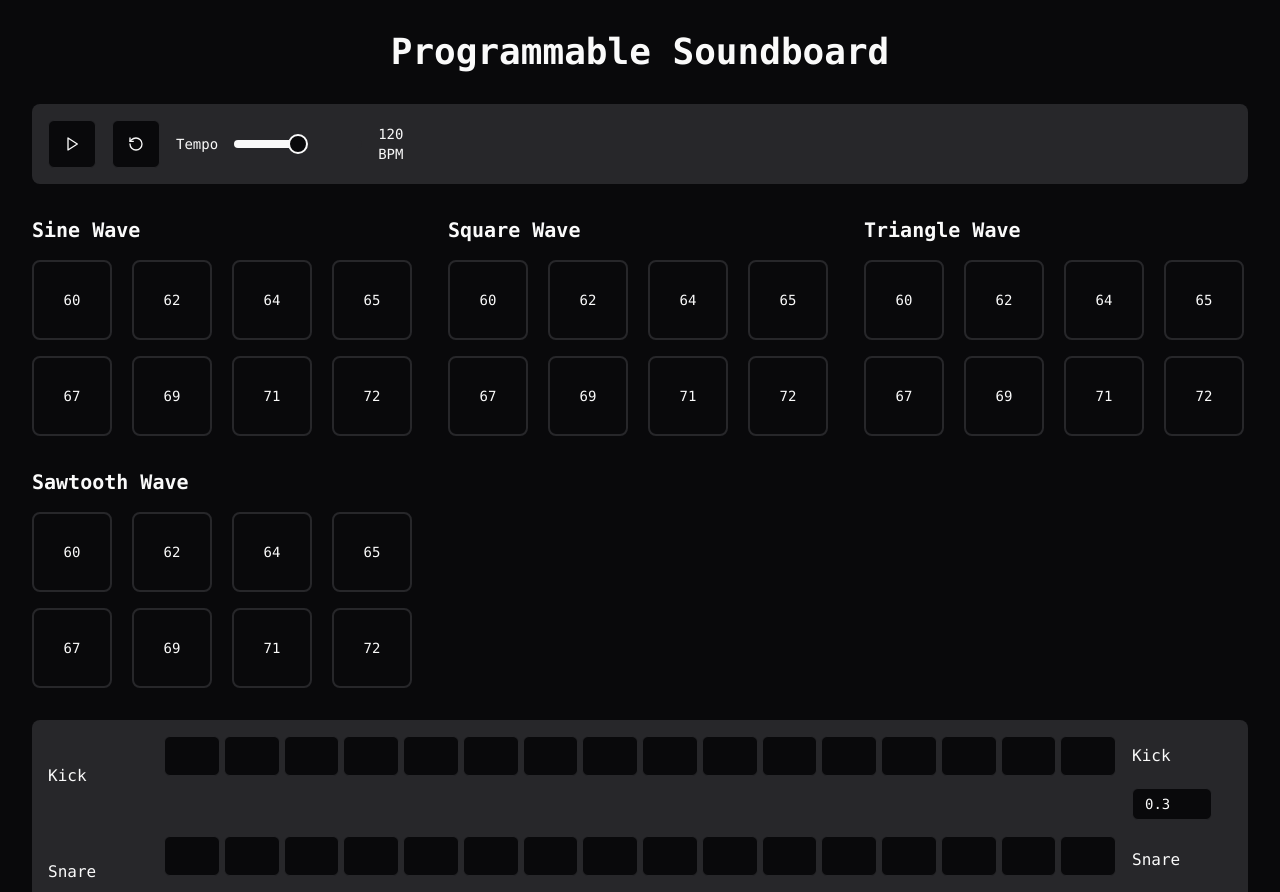
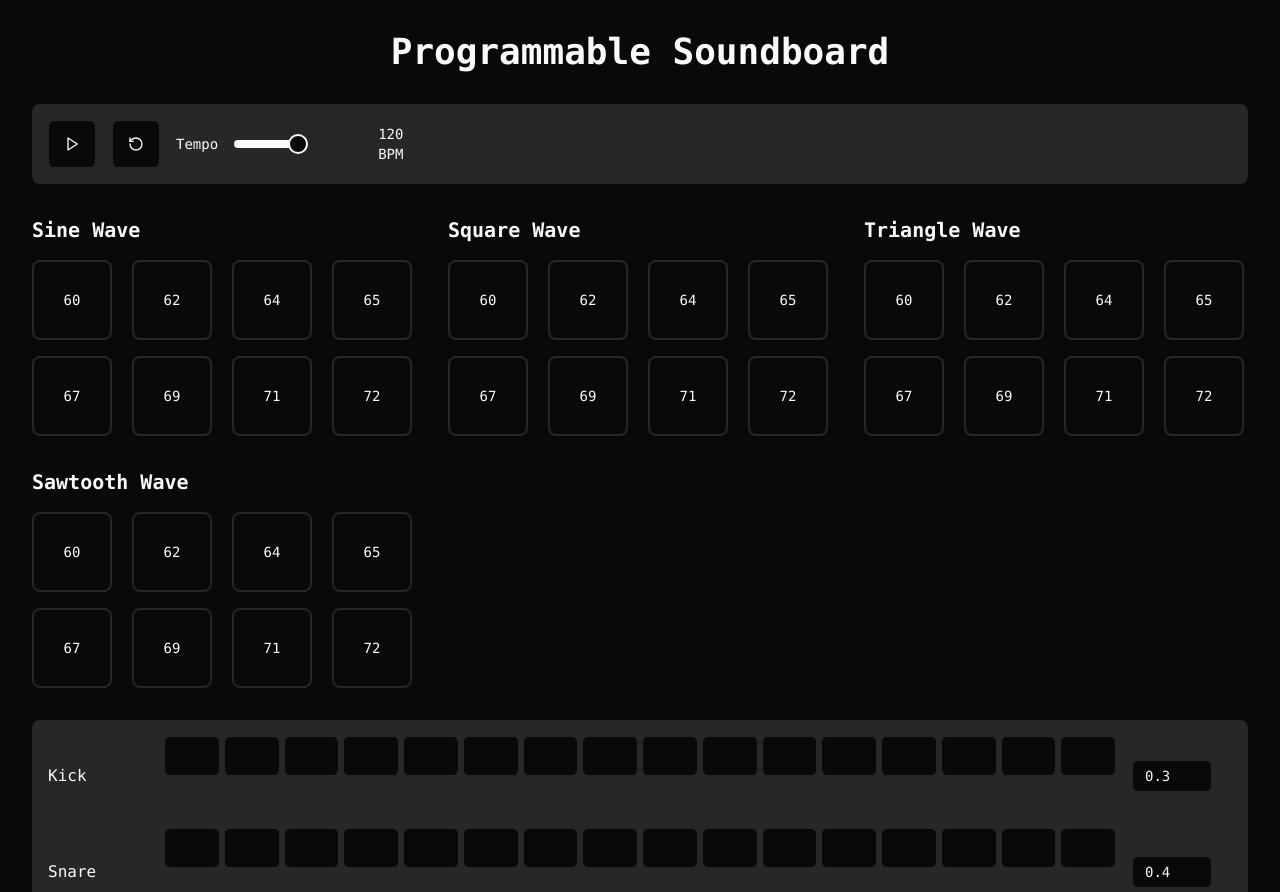
Before and after one commit to noplacetoh1de/programmable-soundboard, a React (Vite) app: page / in a window 1280 px wide. Shown: the top 892 px of the page. Built offline with nearby package versions, Linux system fonts and the light colour scheme.

Commit message:
Remove drum labels from grid
Removed the labels for Kick, Snare, and Hihat from the right side of the sequencer grid.
[skip gpt_engineer]

```diff
--- a/src/components/DrumControl.tsx
+++ b/src/components/DrumControl.tsx
@@ -9,11 +9,7 @@ interface DrumControlProps {
 
 export const DrumControl = ({ drum, gain, onGainChange }: DrumControlProps) => {
   return (
-    <div className="space-y-2">
-      <div className="h-10 flex items-center">
-        {drum.label}
-      </div>
-      <div className="h-10 flex items-center">
+    <div className="h-20 flex items-center">
       <Input
         type="number"
         min="0"
@@ -24,6 +20,5 @@ export const DrumControl = ({ drum, gain, onGainChange }: DrumControlProps) => {
         className="w-20 h-8"
       />
     </div>
-    </div>
   );
 };
```
Lines whose indentation alone changed are shown as unchanged.
